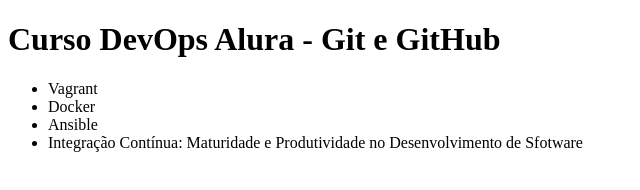
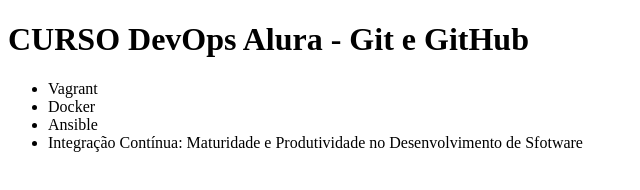
Before and after one commit to MichaelrRod/alura-git, a plain HTML site: page index.html in a window 1280 px wide. Shown: the whole page, without its empty margins (0-640 px from the left). Drawn offline with Linux system fonts and the light colour scheme.

Commit message:
CURSO com letra maiúscula

```diff
--- a/index.html
+++ b/index.html
@@ -8,7 +8,7 @@
 <body>
 
 	<header>
-		<h1> Curso DevOps Alura - Git e GitHub </h1>
+		<h1> CURSO DevOps Alura - Git e GitHub </h1>
 	</header>
 
 	<main>
```
